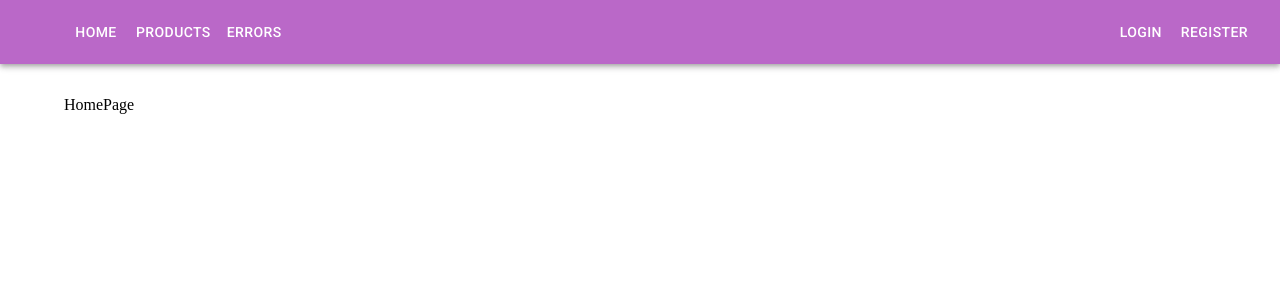
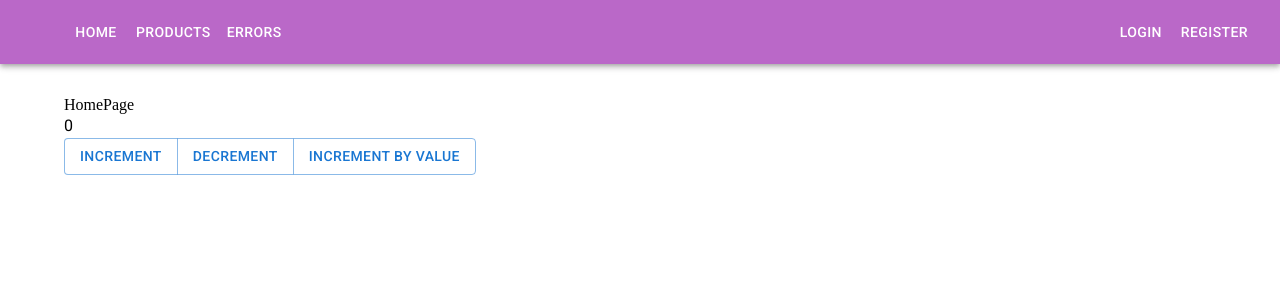
Before and after one commit to ErginTIRAVOGLU/BTK-React-store-app, a React (Vite) app: page / in a window 1280 px wide. Shown: the top 300 px of the page. Built offline with nearby package versions, Linux system fonts and the light colour scheme; no server answers; some icons are missing.

Commit message:
feat: integrate Redux for state management and add counter functionality

```diff
--- a/package.json
+++ b/package.json
@@ -15,9 +15,11 @@
     "@fontsource/roboto": "^5.2.9",
     "@mui/icons-material": "^7.3.7",
     "@mui/material": "^7.3.7",
+    "@reduxjs/toolkit": "^2.11.2",
     "axios": "^1.13.4",
     "react": "^19.2.0",
     "react-dom": "^19.2.0",
+    "react-redux": "^9.2.0",
     "react-router": "^7.13.0",
     "react-toastify": "^11.0.5"
   },
--- a/src/main.tsx
+++ b/src/main.tsx
@@ -2,10 +2,15 @@ import { createRoot } from 'react-dom/client'
 import './index.css'
 import App from './App.tsx'
 import { CartContextProvider } from './context/CartContext.tsx'
+import { Provider } from 'react-redux'
+import { store } from './store/store.tsx'
+
 
 createRoot(document.getElementById('root')!).render(
-    <CartContextProvider>
-        <App />
-    </CartContextProvider>
+    <Provider store={store}>
+        <CartContextProvider>
+            <App />
+        </CartContextProvider>
+    </Provider>
 
 )
--- a/src/pages/HomePage.tsx
+++ b/src/pages/HomePage.tsx
@@ -1,9 +1,11 @@
 import React from 'react'
+import Counter from './counter/counter'
 
 const HomePage = () => {
-  return (
+  return (<>
     <div>HomePage</div>
-  )
+    <Counter />
+  </>)
 }
 
 export default HomePage
--- /dev/null
+++ b/src/pages/counter/counter.tsx
@@ -0,0 +1,20 @@
+import { Button, ButtonGroup, Typography } from "@mui/material";
+import { useDispatch, useSelector } from "react-redux";
+import { decrement, increment, incrementByValue } from "./counterSlice";
+
+export default function Counter() {
+    const count = useSelector((state: any) => state.counter.value);
+    const dispatch = useDispatch();
+
+
+    return (
+        <>
+            <Typography>{count}</Typography>
+            <ButtonGroup>
+                <Button onClick={() => dispatch(increment())}>Increment</Button>
+                <Button onClick={() => dispatch(decrement())}>Decrement</Button>
+                <Button onClick={() => dispatch(incrementByValue(5))}>Increment By Value</Button>
+            </ButtonGroup>
+        </>
+    )
+}
--- /dev/null
+++ b/src/pages/counter/counterSlice.tsx
@@ -0,0 +1,25 @@
+import { createSlice, type PayloadAction } from "@reduxjs/toolkit"
+
+const initialState = {
+    value: 0
+}
+
+export const counterSlice = createSlice ({
+    name: 'counter',
+    initialState,
+    reducers: {
+        increment: (state) => {
+            state.value += 1
+        },
+        decrement: (state) => {
+            state.value -= 1
+        },
+        incrementByValue: (state, action: PayloadAction<number>) => {
+            state.value += action.payload
+        }
+    }
+})
+
+export const { increment, decrement, incrementByValue } = counterSlice.actions
+
+export default counterSlice.reducer
--- /dev/null
+++ b/src/store/store.tsx
@@ -0,0 +1,8 @@
+import { configureStore } from "@reduxjs/toolkit";
+import { counterSlice } from "../pages/counter/counterSlice";
+
+export const store = configureStore({
+    reducer: {
+        counter: counterSlice.reducer
+    }
+})
```
Also changed, not shown: 1 other file (tests, documents, lock files or other folders).
